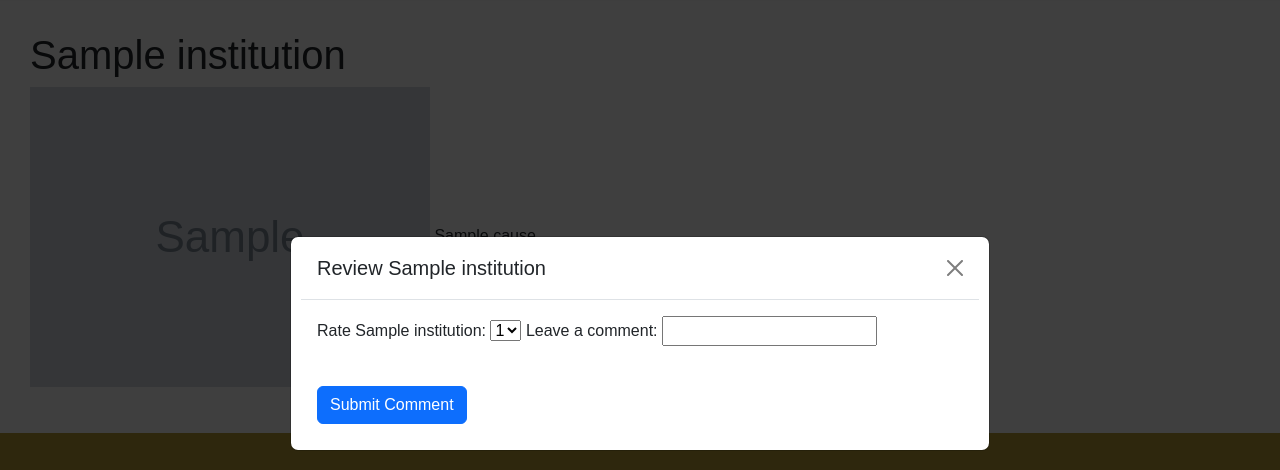
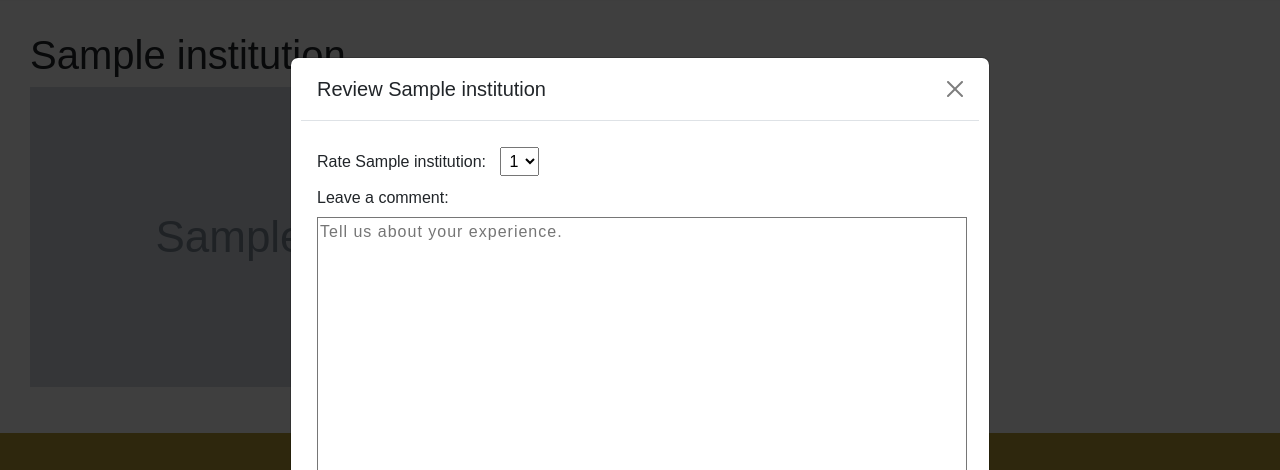
Before and after one commit to GRISONRF/ChangeMakersApp, a Flask app: page /inst_profile/1 in a window 1280 px wide, after a click on "Rate your experience". Shown: the part 57-527 px from the top of the page. Run offline with Flask 2, Linux system fonts and the light colour scheme; the visitor is signed in with stand-in values (Sample User, id 1); tables that the repository leaves empty hold one stand-in row (values such as "Sample post"); some libraries are stand-ins or nearby versions.

Commit message:
rate your experience modal css changes

```diff
--- a/static/css/style.css
+++ b/static/css/style.css
@@ -699,6 +699,24 @@ textarea {
 }
 
 /* end of modal */
+
+
 .signed-up-events {
   background-color: #d884da;
 }
+
+.inst-rate {
+  background-color: #a74eca;
+  padding: 30px;
+}
+
+/* modal review inst */
+
+.leave-comment {
+  margin-bottom: 7px;
+}
+
+#rate-inst {
+  margin: 10px;
+  padding: 4px;;
+}
--- a/templates/inst_profile.html
+++ b/templates/inst_profile.html
@@ -50,8 +50,8 @@
     </div>
   </section>
 
-
-  <div class="events">
+  <section class="events" >
+    <div>
 
       <h1>{{inst.inst_name}} active events</h1>
       <p hidden id="inst-id">{{inst.inst_id}}</p>
@@ -75,13 +75,10 @@
             </a>
             </div>
           </div>
-
           {% endif %}
           {%endfor%}
         </div>
         <!-- CARD -->
-
-
       </div>
 
       <div class="create-evt-btn">
@@ -89,6 +86,7 @@
         <!-- button to create a new event -->
         <button type="button" class="btn btn-primary" data-bs-toggle="modal" data-bs-target="#createEvent" data-bs-whatever="@mdo">Create a New Event</button>
       </div>
+
       <div class="modal fade" id="createEvent" tabindex="-1" aria-labelledby="exampleModalLabel" aria-hidden="true">
         <div class="modal-dialog">
           <div class="modal-content">
@@ -158,15 +156,11 @@
         </div>
       </div>
       {% endif %}
-
-
-
-
-
-
+    </div>
+  </section>
 
   <!-- --------------------- modal for review and comments --------------------- -->
-
+  <section class="inst-rate">
   <div class="comment-area">
 
     <!-- Button trigger modal to comment and rate a media -->
@@ -184,13 +178,16 @@
     <!-- review and comment modal form -->
     <div class="modal fade" id="exampleModal" tabindex="-1" aria-labelledby="exampleModalLabel" aria-hidden="true">
       <div class="modal-dialog modal-dialog-centered modal-dialog-scrollable">
+
         <div class="modal-content">
           <div class="modal-header">
               <h5 class="modal-title" id="exampleModalLabel">Review {{inst.inst_name}}</h5>
               <button type="button" class="btn-close" data-bs-dismiss="modal" aria-label="Close"></button>
           </div>
+
           <div class="modal-body">
             <form id="comment-form">
+              <div>
                 <label for="rate-inst">Rate {{inst.inst_name}}:</label>
                   <select name="rate-inst" id="rate-inst">
                     <option value="1">1</option>
@@ -199,8 +196,9 @@
                     <option value="4">4</option>
                     <option value="5">5</option>
                   </select>
-                      <label for="comment-inst">Leave a comment:</label>
-                      <input type="text" id="comment-inst" name="comment-inst">
+              </div>
+              <label class="leave-comment" for="comment-inst">Leave a comment:</label>
+              <textarea name="comment-inst" type="text" id="comment-inst" placeholder="Tell us about your experience."></textarea>
               <button type="submit" class="btn btn-primary" data-bs-dismiss="modal" id="submit-comment-btn">Submit Comment</button>
             </form>
           </div>
@@ -240,7 +238,7 @@
   {% if all_comments != None %}
   <p id="no-review">Be the first one to review {{inst.inst_name}}.</p>
   {% endif %}
-
+  </section>
 
   </div>
     <script src="/static/js/comments.js"></script>
```
Lines whose indentation alone changed are shown as unchanged.
